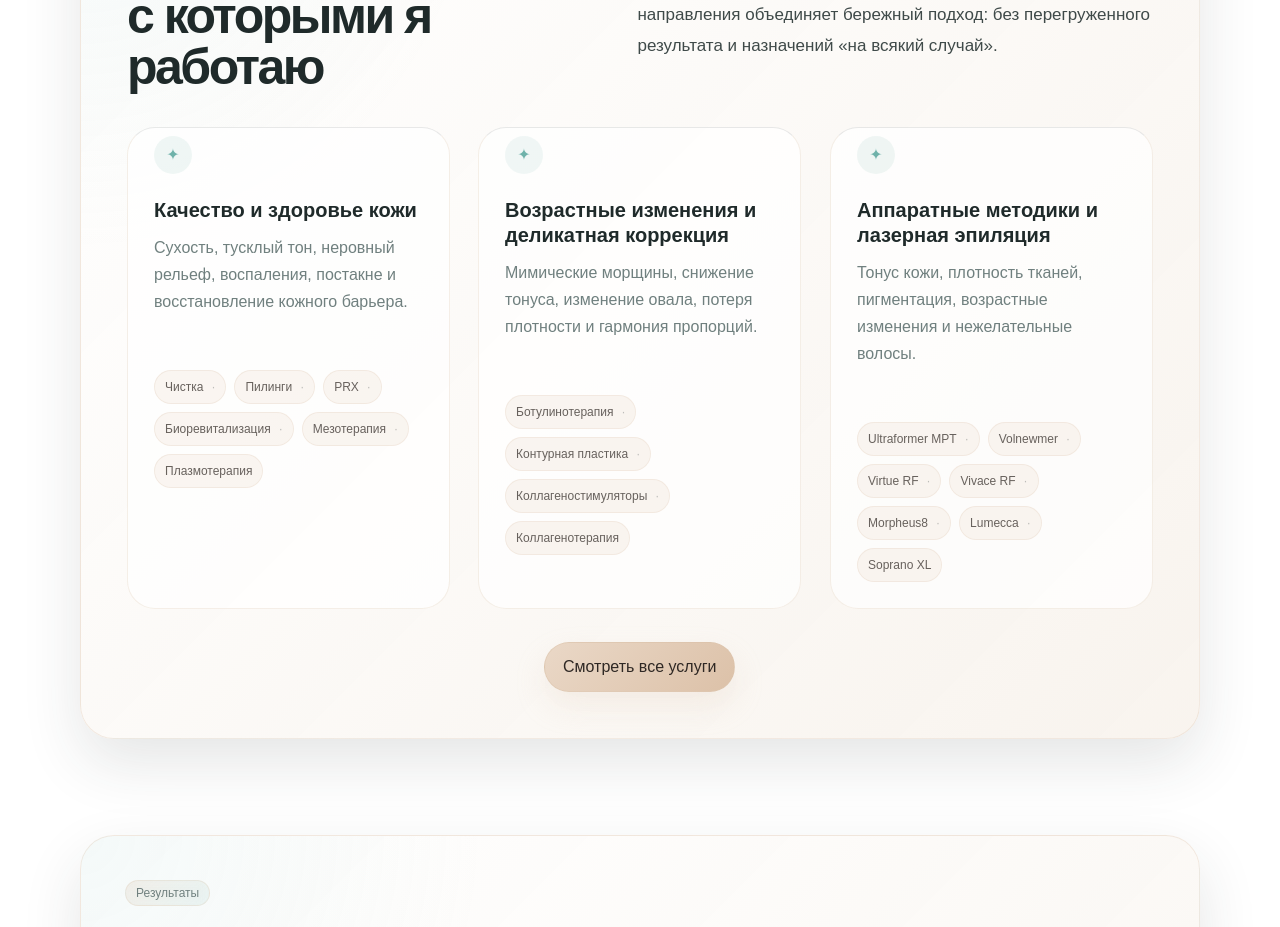
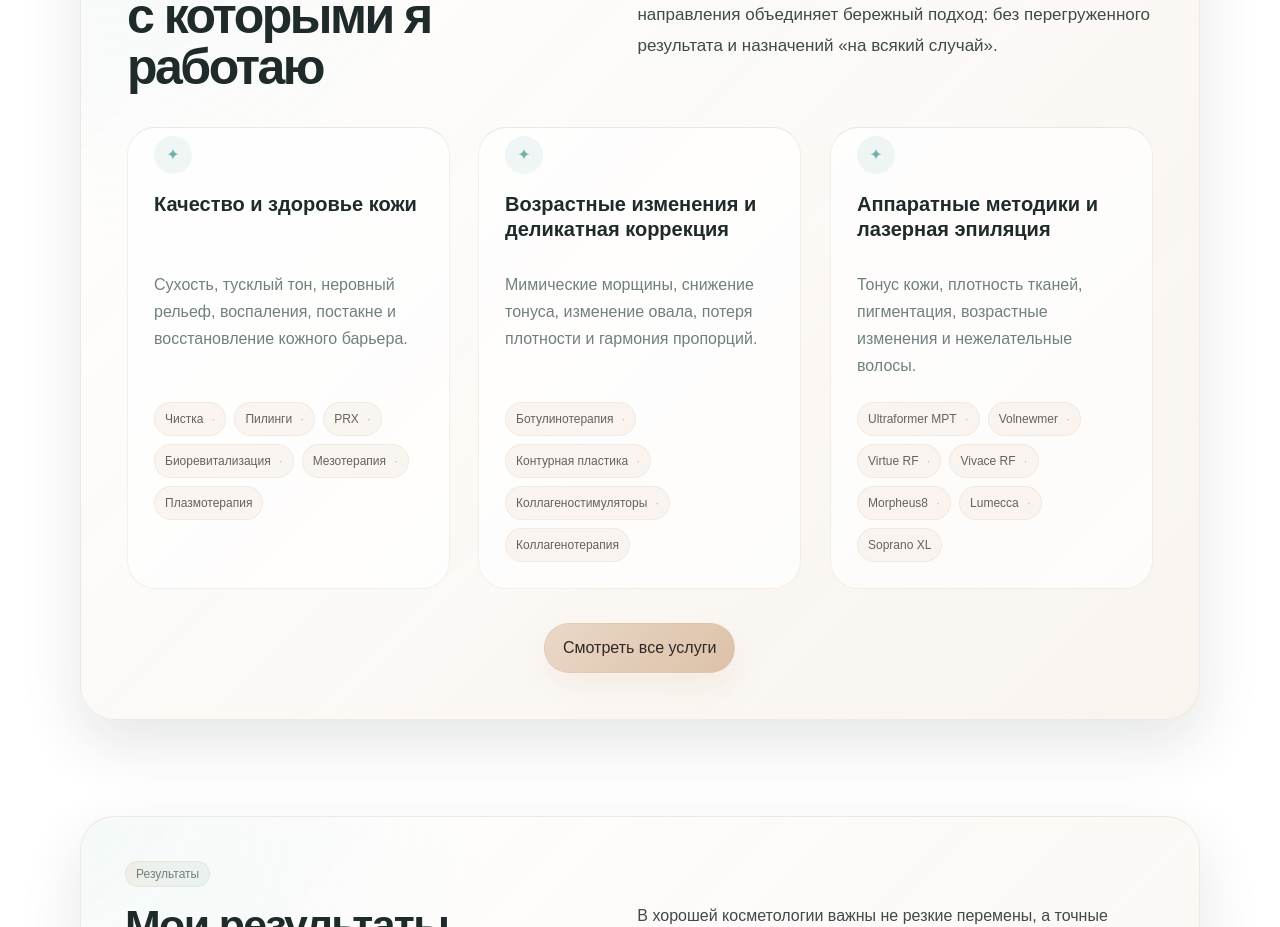
Before and after one commit to Pickle-Pee/cosmetology, a React (Vite) app: page / in a window 1280 px wide. Shown: the part 3880-4807 px from the top of the page. Built offline with nearby package versions, Linux system fonts and the light colour scheme; a web font is replaced by a local one.

Commit message:
Align service direction tag rows

```diff
--- a/src/styles/homeFinalTweaks.css
+++ b/src/styles/homeFinalTweaks.css
@@ -52,13 +52,32 @@
 }
 
 .serviceDirection {
-  justify-content: flex-start;
+  display: grid;
+  grid-template-rows: 38px 62px 112px auto;
+  align-content: start;
+  row-gap: 18px;
+}
+
+.serviceDirection::before {
+  margin-bottom: 0;
+}
+
+.serviceDirection h3 {
+  min-height: 0;
+  margin: 0;
+  display: flex;
+  align-items: flex-start;
+}
+
+.serviceDirection p {
+  min-height: 0;
+  margin: 0;
 }
 
 .serviceDirection__tags {
-  margin-top: 34px;
+  margin-top: 0;
   padding-top: 0;
-  min-height: 124px;
+  min-height: 0;
   align-content: flex-start;
   align-items: flex-start;
 }
@@ -71,6 +90,10 @@
 
   .consultationCta__image {
     min-height: 360px;
+  }
+
+  .serviceDirection {
+    grid-template-rows: 38px auto auto auto;
   }
 
   .serviceDirection__tags {
```
